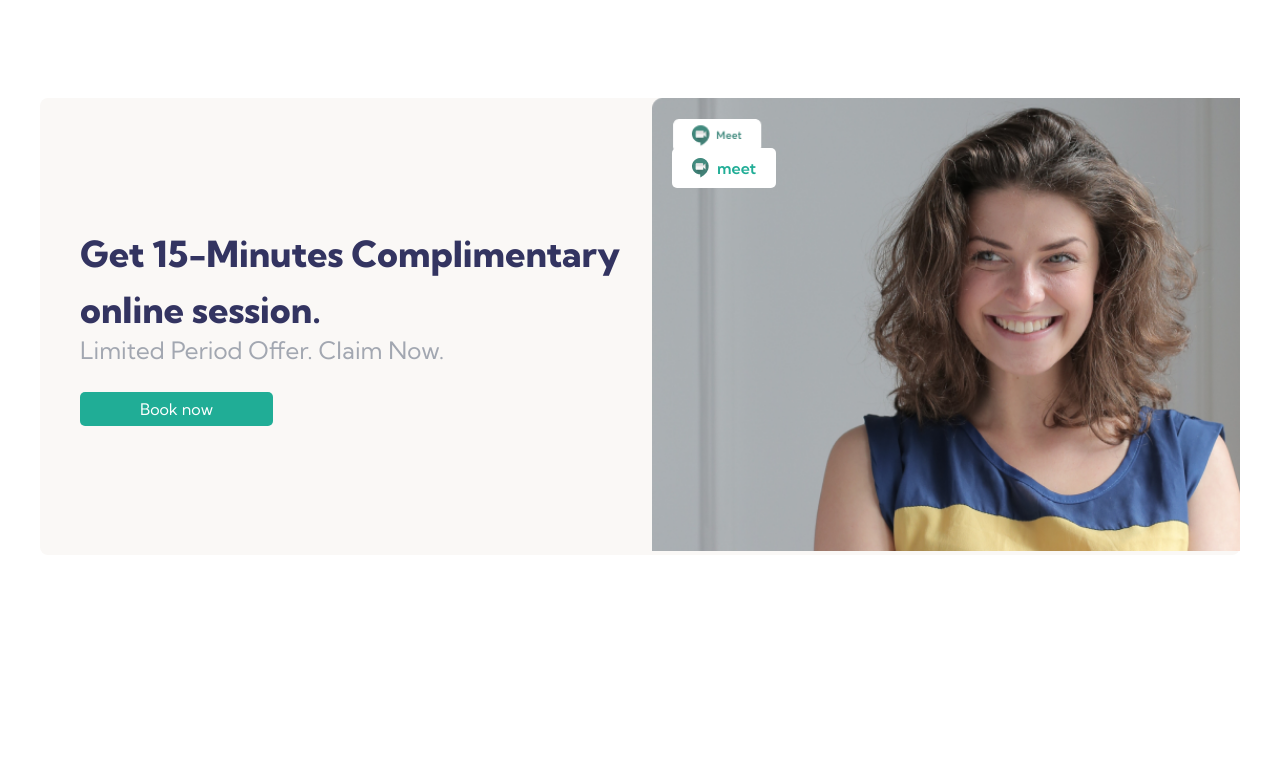
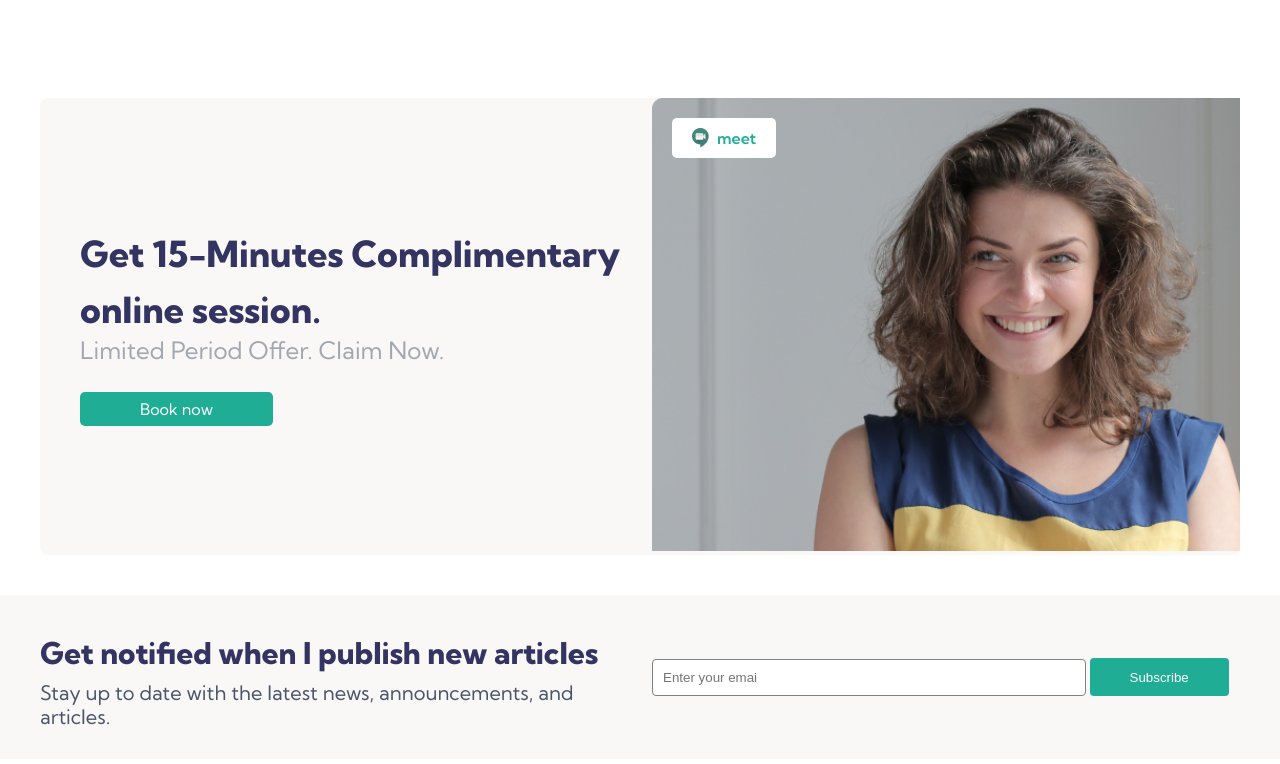
Before and after one commit to mdshaharulsiyam/Qtec-Solution-Limited-job-task, a plain HTML site: page index.html in a window 1280 px wide. Shown: the part 3503-4267 px from the top of the page. Before the commit the page ends 4058 px from the top, so only its background shows below. Drawn offline with Linux system fonts and the light colour scheme.

Commit message:
notified section completed

```diff
--- a/css/style.css
+++ b/css/style.css
@@ -493,7 +493,6 @@ nav ul :last-child a:hover {
 
 .onlineSession_section .flex_column a {
     padding: 7px 60px;
-    margin-top: 30px;
     display: inline-block;
     border-radius: 5px;
 }
@@ -517,6 +516,35 @@ nav ul :last-child a:hover {
     color: #041434;
 }
 
+.notified_section {
+    margin: 40px auto;
+    padding: 30px 0;
+    background: #FAF8F6;
+}
+.notified_section .flex {
+    gap: 2%;
+}
+.notified_section .flex .flex_column{
+    width: 49%;
+}
+.notified_section .flex .flex_column input{
+width: 70%;
+border-radius: 4px;
+background: white;
+border: 1px solid gray;
+padding: 10px;
+}
+.notified_section .flex .flex_column button{
+border-radius: 4px;
+background: #20AD96;
+color: white;
+padding: 11.5px 40px;
+border: none;
+cursor: pointer;
+}
+.notified_section .flex .flex_column button:hover{
+color: #041434;
+}
 /* responsive design  */
 
 
--- a/index.html
+++ b/index.html
@@ -262,7 +262,7 @@
             <div style="padding-left: 40px; box-sizing: border-box;" class="flex_column">
                 <h2 style="font-size: 36px;">Get 15-Minutes Complimentary online session.</h2>
                 <p style="font-size: 24px; color: #4A556C80;">Limited Period Offer. Claim Now.</p>
-                <a href="#">Book now</a>
+                <a style="margin-top: 30px;" href="#">Book now</a>
             </div>
             <div class="flex_column">
                 <img style="width: 100%;" src="/img/Image4.png" alt="">
@@ -273,6 +273,21 @@
             </div>
         </div>
     </section>
+    <!-- online session section -->
+    <!-- notified section  -->
+    <section class="notified_section">
+        <div class="container flex">
+            <div class="flex_column">
+                <h2 style="font-size: 30px;">Get notified when I publish new articles</h2>
+                <p style="font-size: 20px; color: #4A556C;">Stay up to date with the latest news, announcements, and articles.</p>
+            </div>
+            <form onsubmit=subscribe() class="flex_column">
+                <input name="email" type="email" placeholder="Enter your emai">
+                <button>Subscribe</button>
+            </form>
+        </div>
+    </section>
+        <!-- notified section  -->
     <script src="/js/script.js"></script>
 </body>
 
--- a/js/script.js
+++ b/js/script.js
@@ -48,3 +48,6 @@ slider.addEventListener('mousemove',(e)=>{
     slider.classList.remove('scrollBehave');
     iconchacker()
 })
+const subscribe =()=>{
+    //
+}
```
